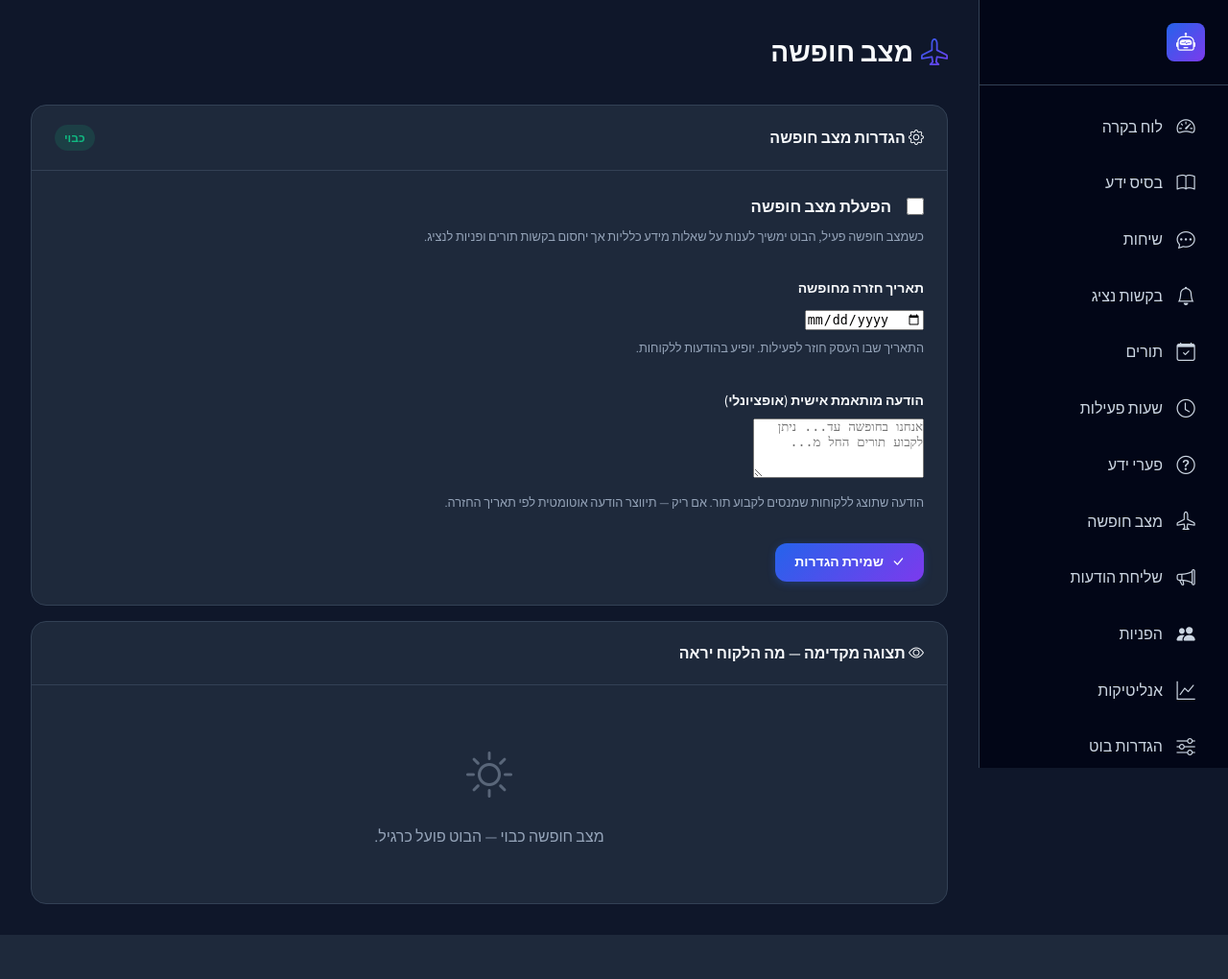
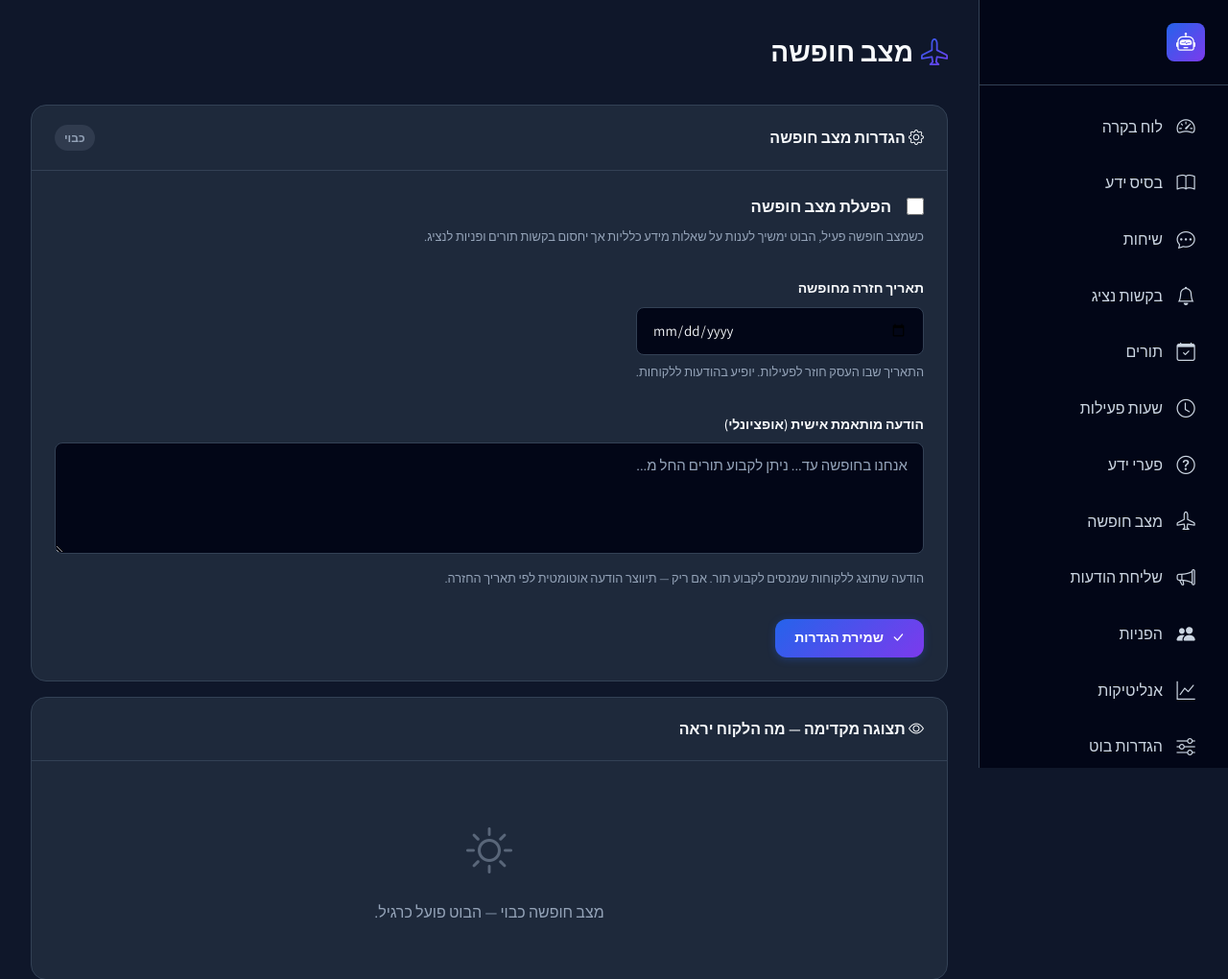
Before and after one commit to amirbiron/ai-business-bot, a Python web app: template admin/templates/vacation_mode.html in a window 1280 px wide. Shown: the top 1020 px of the page at 96% size. Before the commit the page ends 974 px from the top, so only its background shows below. Run offline with Jinja, Linux system fonts and the light colour scheme; the template is opened without the code that fills it, so the values that code supplies are empty.

Commit message:
עיצוב תיבות טקסט (form-control) בהתאם לערכת הצבעים + באדג׳ חופשה לאפור
תיבות form-control שלא היו מעוצבות קיבלו את אותו עיצוב כהה כמו form-input.
באדג׳ ״כבוי״ במצב חופשה שונה מירוק לאפור כי ירוק מסמל פעיל.

https://claude.ai/code/session_01X8KJkLEmbDjyH3a95Hcyqc

```diff
--- a/admin/static/css/style.css
+++ b/admin/static/css/style.css
@@ -647,7 +647,8 @@ table tbody tr:last-child td {
 
 .form-input,
 .form-textarea,
-.form-select {
+.form-select,
+.form-control {
     width: 100%;
     padding: 0.75rem 1rem;
     background: var(--bg-darker);
@@ -662,20 +663,27 @@ table tbody tr:last-child td {
 
 .form-input:focus,
 .form-textarea:focus,
-.form-select:focus {
+.form-select:focus,
+.form-control:focus {
     outline: none;
     border-color: var(--brand-blue);
     box-shadow: 0 0 0 3px rgba(37, 99, 235, 0.2);
 }
 
 .form-input::placeholder,
-.form-textarea::placeholder {
+.form-textarea::placeholder,
+.form-control::placeholder {
     color: var(--text-muted);
 }
 
 .form-textarea {
     resize: vertical;
     min-height: 100px;
+}
+
+.form-control-sm {
+    padding: 0.375rem 0.625rem;
+    font-size: 0.8125rem;
 }
 
 .form-hint {
--- a/admin/templates/vacation_mode.html
+++ b/admin/templates/vacation_mode.html
@@ -11,7 +11,7 @@
         {% if vacation.is_active %}
         <span class="badge badge-warning">פעיל</span>
         {% else %}
-        <span class="badge badge-success">כבוי</span>
+        <span class="badge badge-muted">כבוי</span>
         {% endif %}
     </div>
     <div class="card-body">
```
